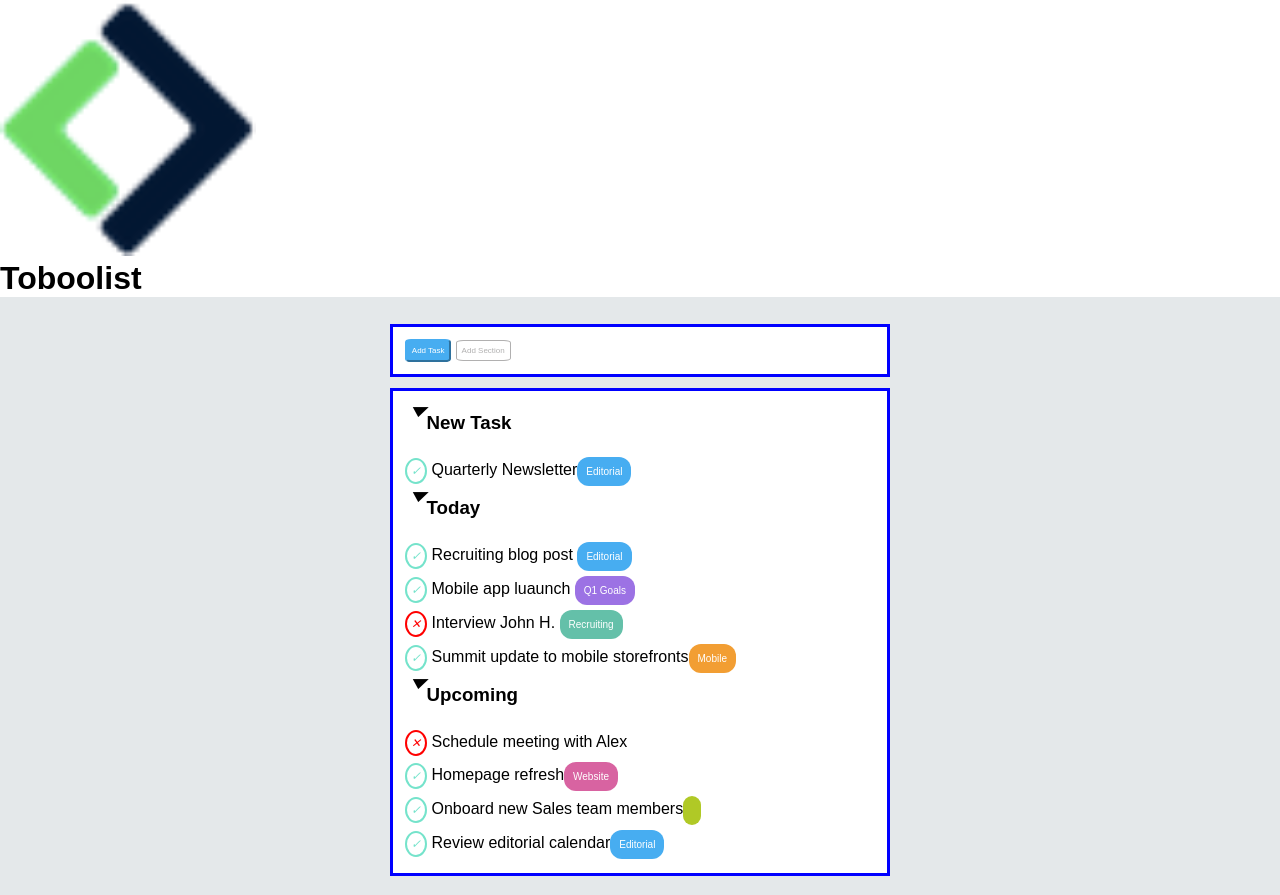
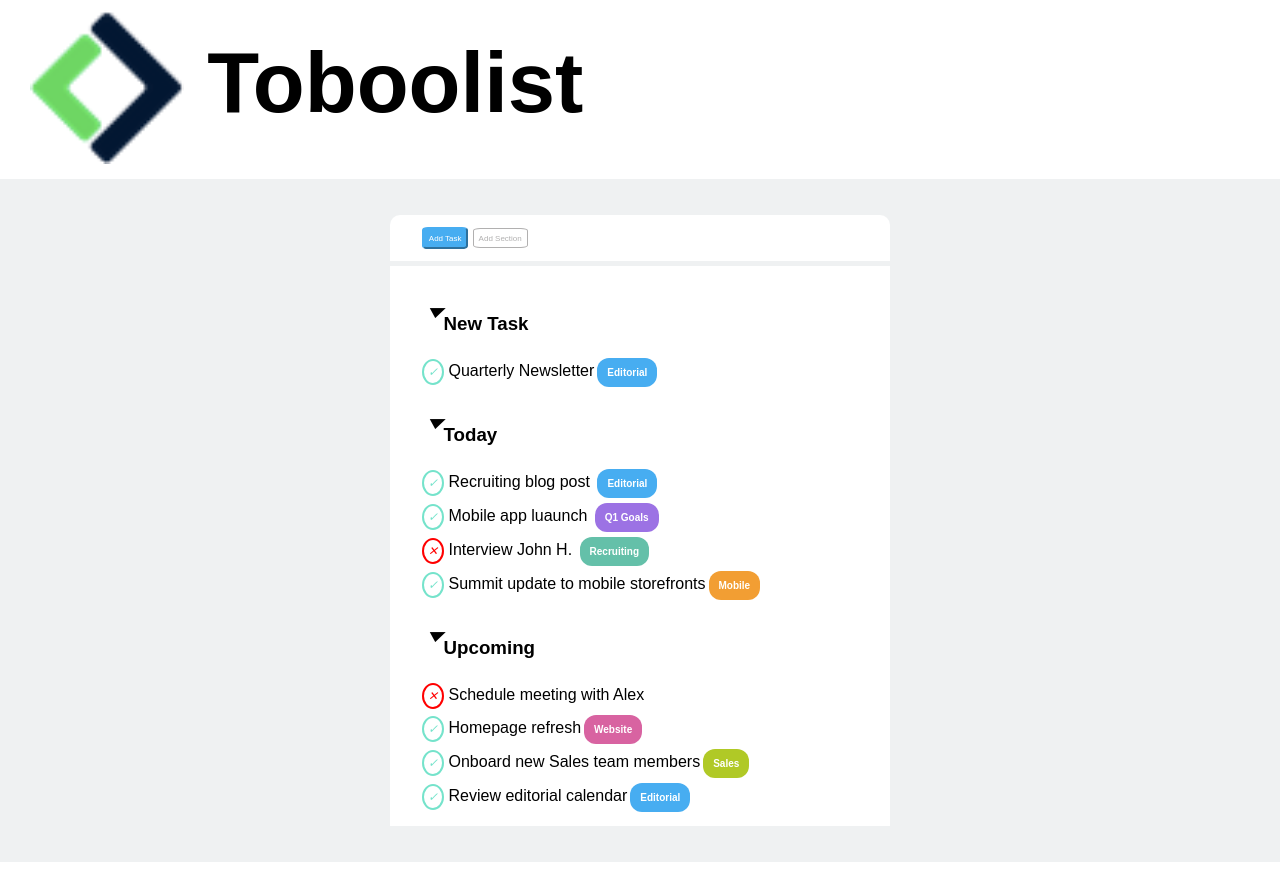
Before and after one commit to simla04/html-css-toboolist, a plain HTML site: page index.html in a window 1280 px wide. After the commit the page ends 862 px from the top, so only its background shows below. Drawn offline with Linux system fonts and the light colour scheme.

Commit message:
progetto completo

```diff
--- a/css/style.css
+++ b/css/style.css
@@ -12,29 +12,43 @@ li {
 }
 
 header, .logo{
-    width: 100%;
+    display: inline;
+    vertical-align: middle;
+    font-size: 85px;
+    font-weight: 700;
+
+    /*     display: inline;
+    vertical-align: middle;
+    font-size: 77px;
+    font-weight: 700;
+    width: 15%;
+    margin-right: -12px; */
 }
-.logo img{width: 20%;
+.logo img{
+    width: 12%;
+    margin: 10px 0px -5px 30px;
 }
 .logo h1{
-    display: inline;inline;
+    display:inline;
+    width: 20%;
 }
 
 .menu, .container{
     width: 500px;
-    border: 3px blue solid;
-    padding: 0.75rem;
-    background-color: white ;
+    padding: 0.75rem 2rem;
+    background-color: rgba(255, 255, 255, 1);
 }
 
 main {
-    background-color: rgb(228, 232, 234);
+    background-color: rgba(239, 241, 242, 1);
     padding: 1rem 0rem 1rem 0rem;
 }
 
 
 .menu{
-    margin:0.7rem auto;
+    margin: 0.3rem auto;
+    margin-top: 20px;
+    border-radius: 10px 10px 0px 0px;
 
 }
 
@@ -60,6 +74,11 @@ main {
 
 .container{
     margin: 0.2rem auto;
+    margin-bottom: 20px;
+}
+
+.container h3{
+    margin-top: 26px;
 }
 
 .arrow{
@@ -86,8 +105,10 @@ main {
 .blue-back, .purple-back, .green-back, .orange-back, .fucsia-back, .green2-back {
     font-size: 10px;
     color: white;
-    padding: 9px;
+    padding: 9px 10px;
     border-radius: 12px;
+    margin-left: 3px;
+    font-weight: 700;
 }
 
 .blue-back{
--- a/index.html
+++ b/index.html
@@ -14,9 +14,8 @@
         <div class="logo">
             <img src="./img/Logo.png" alt="logo">
         </div>
-        <div class="title">
-            <h1> Toboolist  </h1>
-        </div>
+            <span>Toboolist</span>
+
     </div>
 </header>
 
@@ -65,7 +64,7 @@
             <li> <i class="tick">&#10003;</i>
                   Homepage refresh<span class="fucsia-back">Website</span></li>
             <li> <i class="tick"> &#10003;</i>
-                 Onboard new Sales team members<span class="green2-back"></span></li>
+                 Onboard new Sales team members<span class="green2-back">Sales</span></li>
             <li>
                  <i class="tick">&#10003;</i>
                 Review editorial calendar<span class="blue-back">Editorial</span></li>
```
